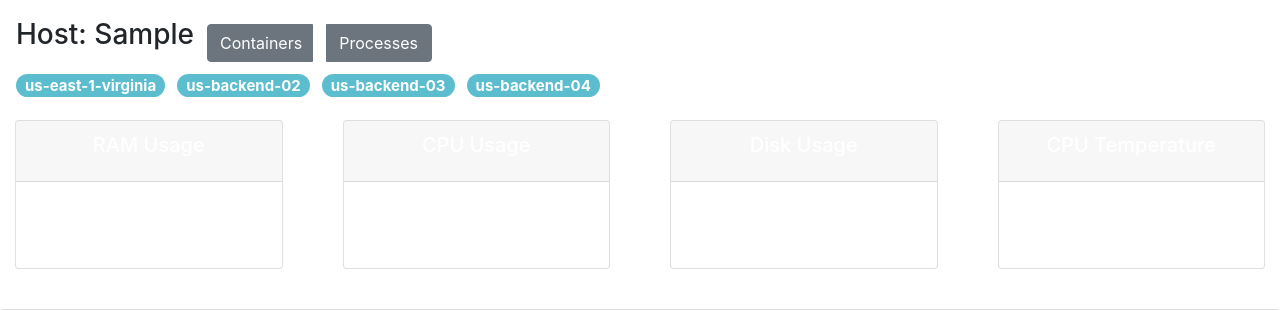
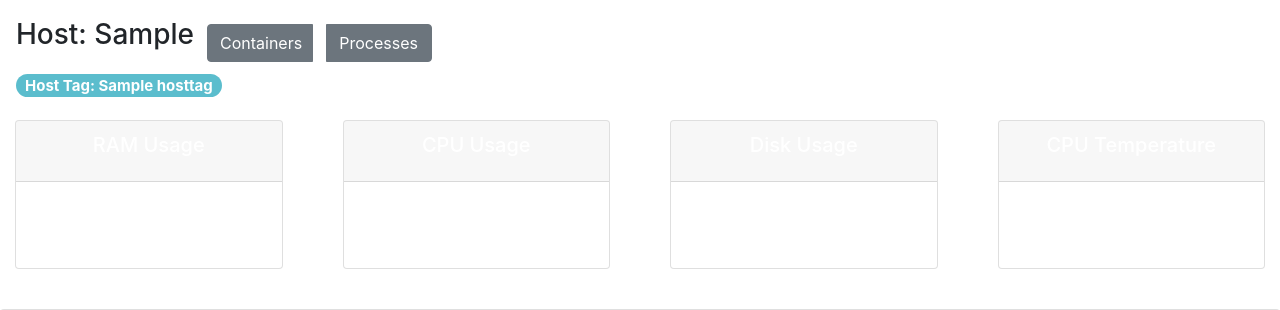
Before and after one commit to OrionQ/Monitor-Lizard, a Django app: template web/templates/web/host.html in a window 1280 px wide. Shown: the part 77-387 px from the top of the page. Run offline with Django 3.2, Linux system fonts and the light colour scheme; tables that the repository leaves empty hold one stand-in row (values such as "Sample post"); the template is opened without the code that fills it: values that come from a table or form of the project are taken from there, most other values are stand-ins (such as "Sample title", 1, 10 or a date in 2020); data that the repository does not hold is empty; some libraries are stand-ins or nearby versions.

Commit message:
Updated tags a host is a part of
Under the name of the host on its designated page, there is now the correct list of tags the host is a part of being displayed

```diff
--- a/web/templates/web/host.html
+++ b/web/templates/web/host.html
@@ -13,10 +13,9 @@
 		</div>
 	</div>
 	<div class="row">
-		<h5><a href="/tag" class="badge badge-info badge-pill" style="margin-top: 12px; opacity: .7;">us-east-1-virginia</a></h5>
-		<h5><a href="/tag" class="badge badge-info badge-pill" style="margin-left: 12px; margin-top: 12px; opacity: .7;">us-backend-02</a></h5>
-		<h5><a href="/tag" class="badge badge-info badge-pill" style="margin-left: 12px; margin-top: 12px; opacity: .7;">us-backend-03</a></h5>
-		<h5><a href="/tag" class="badge badge-info badge-pill" style="margin-left: 12px; margin-top: 12px; opacity: .7;">us-backend-04</a></h5>
+		{% for tag in host_tags %}
+			<h5><a href="{% url 'tag' tag %}" class="badge badge-info badge-pill" style="margin-top: 12px; opacity: .7;">{{ tag }}</a></h5>
+		{% endfor %}
 	</div>
 </div>
 
```
Also changed, not shown: web/controllers/views.py (+7 -1 lines).
